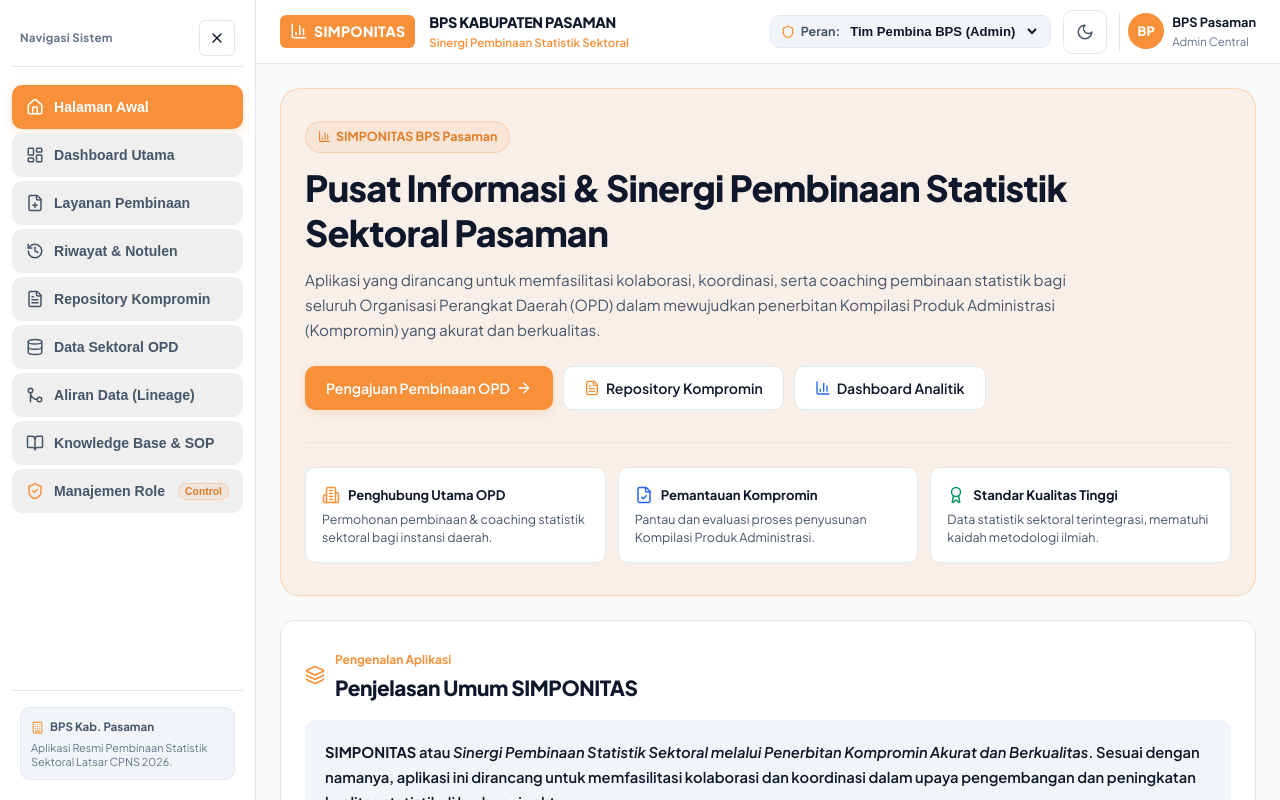
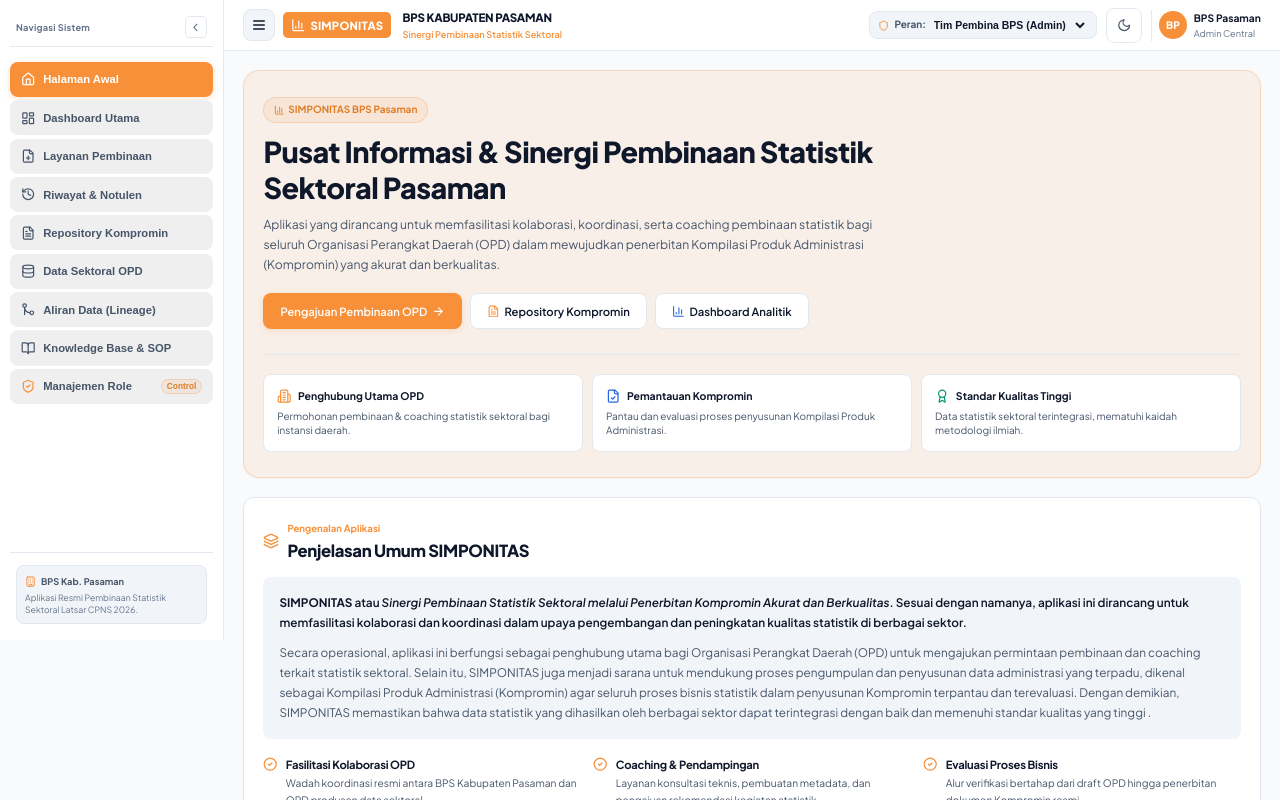
Before and after one commit to MuhammadRafiTasrif/ProjectLatsar_EPSS, a React (Vite) app: page / in a window 1280 px wide. Shown: the top 800 px of the page. Built offline with nearby package versions, Linux system fonts and the light colour scheme.

Commit message:
feat(ui): set view scale 80%, perbaiki fungsi sidebar desktop/mobile, dan optimasi responsif

```diff
--- a/src/App.jsx
+++ b/src/App.jsx
@@ -27,6 +27,21 @@ export default function App() {
 
   const [activeTab, setActiveTab] = useState('home');
   const [isSidebarOpen, setIsSidebarOpen] = useState(false);
+  const [isSidebarCollapsed, setIsSidebarCollapsed] = useState(false);
+
+  const handleToggleSidebar = () => {
+    if (window.innerWidth <= 1024) {
+      setIsSidebarOpen(prev => !prev);
+    } else {
+      setIsSidebarCollapsed(prev => !prev);
+    }
+  };
+
+  const handleNav = (tabId) => {
+    setActiveTab(tabId);
+    window.scrollTo({ top: 0, behavior: 'smooth' });
+    setIsSidebarOpen(false);
+  };
 
   const [opdList, setOpdList] = useState(() => {
     const saved = localStorage.getItem('simponitas_opd');
@@ -94,13 +109,15 @@ export default function App() {
   const currentPermissions = currentRole.permissions || {};
 
   return (
-    <div className="app-container">
+    <div className={`app-container ${isSidebarCollapsed ? 'sidebar-collapsed' : ''}`}>
       <Sidebar
         activeTab={activeTab}
-        setActiveTab={setActiveTab}
+        setActiveTab={handleNav}
         currentPermissions={currentPermissions}
         isOpen={isSidebarOpen}
         onClose={() => setIsSidebarOpen(false)}
+        isCollapsed={isSidebarCollapsed}
+        onToggleCollapse={() => setIsSidebarCollapsed(!isSidebarCollapsed)}
         currentRole={currentRole}
         setRole={setCurrentRole}
         roles={roleData.roles}
@@ -113,12 +130,12 @@ export default function App() {
           currentRole={currentRole}
           setRole={setCurrentRole}
           roles={roleData.roles}
-          onMenuToggle={() => setIsSidebarOpen(!isSidebarOpen)}
+          onMenuToggle={handleToggleSidebar}
         />
 
         <main className="page-wrapper">
           {activeTab === 'home' && (
-            <HomeInfo onNavigate={setActiveTab} />
+            <HomeInfo onNavigate={handleNav} />
           )}
 
           {activeTab === 'dashboard' && (
@@ -126,7 +143,7 @@ export default function App() {
               opdList={opdList}
               pembinaanList={pembinaanList}
               komprominList={komprominList}
-              onNavigate={setActiveTab}
+              onNavigate={handleNav}
             />
           )}
 
--- a/src/components/Sidebar.jsx
+++ b/src/components/Sidebar.jsx
@@ -10,15 +10,19 @@ import {
   BookOpen,
   ShieldCheck,
   Building,
-  X
+  X,
+  ChevronLeft,
+  ChevronRight
 } from 'lucide-react';
 
 export default function Sidebar({
   activeTab,
   setActiveTab,
-  currentPermissions,
+  currentPermissions = {},
   isOpen,
   onClose,
+  isCollapsed,
+  onToggleCollapse,
   currentRole,
   setRole,
   roles
@@ -35,8 +39,13 @@ export default function Sidebar({
     { id: 'roleManagement', label: 'Manajemen Role', icon: ShieldCheck, perm: 'manageRoles', isSpecial: true }
   ];
 
-  const handleNav = (id) => {
-    setActiveTab(id);
+  const handleNavClick = (item) => {
+    const isAllowed = currentPermissions[item.perm];
+    if (!isAllowed) {
+      alert(`Fitur "${item.label}" dibatasi untuk peran "${currentRole?.name || 'saat ini'}". Silakan pilih peran BPS atau Administrator untuk mengakses fitur ini.`);
+      return;
+    }
+    setActiveTab(item.id);
     if (onClose) onClose();
   };
 
@@ -47,24 +56,48 @@ export default function Sidebar({
         onClick={onClose}
         aria-hidden="true"
       />
-      <aside className={`sidebar ${isOpen ? 'sidebar-open' : ''}`}>
-        <div style={{ display: 'flex', alignItems: 'center', justifyContent: 'space-between', padding: '0 8px 10px 8px', borderBottom: '1px solid var(--border-color)', marginBottom: '6px' }}>
-          <span style={{ fontSize: '0.72rem', fontWeight: 700, color: 'var(--text-muted)', letterSpacing: '0.3px' }}>
+      <aside className={`sidebar ${isOpen ? 'sidebar-open' : ''} ${isCollapsed ? 'collapsed' : ''}`}>
+        <div style={{
+          display: 'flex',
+          alignItems: 'center',
+          justifyContent: isCollapsed ? 'center' : 'space-between',
+          padding: isCollapsed ? '0 0 10px 0' : '0 8px 10px 8px',
+          borderBottom: '1px solid var(--border-color)',
+          marginBottom: '6px'
+        }}>
+          {!isCollapsed && (
+            <span className="sidebar-header-text" style={{ fontSize: '0.72rem', fontWeight: 700, color: 'var(--text-muted)', letterSpacing: '0.3px' }}>
               Navigasi Sistem
             </span>
+          )}
+
+          <div style={{ display: 'flex', alignItems: 'center', gap: '4px' }}>
+            {/* Collapse toggle button on desktop */}
+            {onToggleCollapse && (
+              <button
+                onClick={onToggleCollapse}
+                className="btn-collapse-desktop"
+                aria-label={isCollapsed ? 'Perluas sidebar' : 'Ciutkan sidebar'}
+                title={isCollapsed ? 'Perluas sidebar' : 'Ciutkan sidebar'}
+              >
+                {isCollapsed ? <ChevronRight size={16} /> : <ChevronLeft size={16} />}
+              </button>
+            )}
+
+            {/* Mobile close button */}
             {onClose && (
               <button
                 onClick={onClose}
-              className="btn-hamburger"
-              style={{ display: 'flex', minHeight: '36px', minWidth: '36px', padding: '6px' }}
+                className="sidebar-close-btn"
                 aria-label="Tutup navigasi"
               >
                 <X size={16} />
               </button>
             )}
           </div>
+        </div>
 
-        {roles && currentRole && setRole && (
+        {roles && currentRole && setRole && !isCollapsed && (
           <div className="sidebar-role-switch" style={{ padding: '0 8px 10px 8px', borderBottom: '1px solid var(--border-color)', marginBottom: '8px' }}>
             <label htmlFor="sidebar-role-select" style={{ fontSize: '0.72rem', fontWeight: 700, color: 'var(--text-muted)', display: 'block', marginBottom: '4px' }}>
               Peran Pengguna:
@@ -98,7 +131,7 @@ export default function Sidebar({
               <li key={item.id}>
                 <button
                   className={`nav-item ${isActive ? 'active' : ''}`}
-                  onClick={() => handleNav(item.id)}
+                  onClick={() => handleNavClick(item)}
                   style={{
                     width: '100%',
                     border: 'none',
@@ -106,12 +139,12 @@ export default function Sidebar({
                     opacity: isAllowed ? 1 : 0.45,
                     position: 'relative'
                   }}
-                  title={!isAllowed ? 'Fitur ini dibatasi untuk peran Anda' : item.label}
+                  title={!isAllowed ? `Fitur dibatasi untuk peran "${currentRole?.name}"` : item.label}
                 >
                   <span className="icon">
                     <Icon size={18} color={isActive ? '#ffffff' : isAllowed ? (item.isSpecial ? '#f79039' : 'currentColor') : 'var(--text-muted)'} />
                   </span>
-                  <span style={{ flex: 1 }}>{item.label}</span>
+                  <span className="nav-item-label" style={{ flex: 1 }}>{item.label}</span>
                   {item.isSpecial && (
                     <span className="badge badge-primary" style={{ fontSize: '0.65rem', padding: '2px 6px' }}>
                       Control
@@ -123,13 +156,13 @@ export default function Sidebar({
           })}
         </ul>
 
-        <div style={{ marginTop: 'auto', paddingTop: '1rem', borderTop: '1px solid var(--border-color)', padding: '1rem 8px 0 8px' }}>
-          <div style={{ padding: '10px', borderRadius: 'var(--radius-md)', background: 'var(--bg-surface)', border: '1px solid var(--border-color)' }}>
-            <div style={{ display: 'flex', alignItems: 'center', gap: '6px', marginBottom: '4px' }}>
-              <Building size={13} color="var(--primary)" />
-              <span style={{ fontSize: '0.72rem', fontWeight: 700, color: 'var(--text-secondary)' }}>BPS Kab. Pasaman</span>
+        <div className="sidebar-footer" style={{ marginTop: 'auto', paddingTop: '1rem', borderTop: '1px solid var(--border-color)', padding: isCollapsed ? '1rem 0 0 0' : '1rem 8px 0 8px' }}>
+          <div style={{ padding: isCollapsed ? '8px' : '10px', borderRadius: 'var(--radius-md)', background: 'var(--bg-surface)', border: '1px solid var(--border-color)', display: 'flex', flexDirection: 'column', alignItems: isCollapsed ? 'center' : 'flex-start' }}>
+            <div style={{ display: 'flex', alignItems: 'center', gap: '6px', marginBottom: isCollapsed ? 0 : '4px' }}>
+              <Building size={14} color="var(--primary)" />
+              <span className="sidebar-footer-text" style={{ fontSize: '0.72rem', fontWeight: 700, color: 'var(--text-secondary)' }}>BPS Kab. Pasaman</span>
             </div>
-            <p style={{ fontSize: '0.68rem', color: 'var(--text-muted)', lineHeight: '1.3' }}>
+            <p className="sidebar-footer-text" style={{ fontSize: '0.68rem', color: 'var(--text-muted)', lineHeight: '1.3' }}>
               Aplikasi Resmi Pembinaan Statistik Sektoral Latsar CPNS 2026.
             </p>
           </div>
--- a/src/index.css
+++ b/src/index.css
@@ -76,6 +76,7 @@ body {
   overflow-x: hidden;
   line-height: 1.6;
   -webkit-font-smoothing: antialiased;
+  zoom: 0.8;
 }
 
 h1, h2, h3, h4, h5, h6 {
@@ -177,7 +178,74 @@ p {
   height: 100vh;
   z-index: 30;
   overflow-y: auto;
+  overflow-x: hidden;
   flex-shrink: 0;
+  transition: width var(--transition-normal), padding var(--transition-normal);
+}
+
+/* Collapsed Sidebar on Desktop */
+.sidebar.collapsed {
+  width: 72px;
+  padding: 1.25rem 0.5rem;
+}
+
+.sidebar.collapsed .sidebar-header-text,
+.sidebar.collapsed .sidebar-role-switch,
+.sidebar.collapsed .nav-item-label,
+.sidebar.collapsed .sidebar-footer-text,
+.sidebar.collapsed .badge {
+  display: none !important;
+}
+
+.sidebar.collapsed .nav-item {
+  justify-content: center;
+  padding: 10px 0;
+}
+
+.sidebar.collapsed .sidebar-footer {
+  display: flex;
+  justify-content: center;
+}
+
+.btn-collapse-desktop {
+  background: transparent;
+  border: 1px solid var(--border-color);
+  color: var(--text-muted);
+  border-radius: var(--radius-sm);
+  padding: 4px;
+  cursor: pointer;
+  display: flex;
+  align-items: center;
+  justify-content: center;
+  width: 28px;
+  height: 28px;
+  transition: all var(--transition-fast);
+}
+
+.btn-collapse-desktop:hover {
+  background: var(--primary-light);
+  color: var(--primary);
+  border-color: var(--primary-border);
+}
+
+.sidebar-close-btn {
+  display: none;
+  background: transparent;
+  border: 1px solid var(--border-color);
+  color: var(--text-muted);
+  border-radius: var(--radius-sm);
+  padding: 4px;
+  cursor: pointer;
+  align-items: center;
+  justify-content: center;
+  width: 28px;
+  height: 28px;
+  transition: all var(--transition-fast);
+}
+
+.sidebar-close-btn:hover {
+  background: var(--primary-light);
+  color: var(--primary);
 }
 
 .sidebar-overlay {
@@ -282,17 +350,24 @@ p {
 
 /* Hamburger menu button */
 .btn-hamburger {
-  display: none;
-  background: transparent;
+  display: flex;
+  background: var(--bg-surface);
   border: 1px solid var(--border-color);
   color: var(--text-main);
   padding: 8px;
-  border-radius: var(--radius-sm);
+  border-radius: var(--radius-md);
   cursor: pointer;
-  min-height: 44px;
-  min-width: 44px;
+  min-height: 40px;
+  min-width: 40px;
   align-items: center;
   justify-content: center;
+  transition: all var(--transition-fast);
+}
+
+.btn-hamburger:hover {
+  background: var(--primary-light);
+  border-color: var(--primary-border);
+  color: var(--primary);
 }
 
 /* Toggle Switch */
@@ -559,8 +634,16 @@ input:checked + .slider:before {
   max-width: 360px;
 }
 
-/* Mobile Responsive: Tablet */
-@media (max-width: 768px) {
+/* Responsive: Tablet & Laptop Drawer (<= 1024px) */
+@media (max-width: 1024px) {
+  .btn-collapse-desktop {
+    display: none !important;
+  }
+
+  .sidebar-close-btn {
+    display: flex !important;
+  }
+
   .sidebar {
     position: fixed;
     left: 0;
@@ -570,26 +653,44 @@ input:checked + .slider:before {
     transform: translateX(-100%);
     transition: transform var(--transition-normal);
     box-shadow: var(--shadow-lg);
+    width: 280px !important;
+    padding: 1.25rem 0.75rem !important;
   }
 
   .sidebar.sidebar-open {
     transform: translateX(0);
   }
 
+  .sidebar.collapsed {
+    width: 280px !important;
+    padding: 1.25rem 0.75rem !important;
+  }
+
+  .sidebar.collapsed .sidebar-header-text,
+  .sidebar.collapsed .sidebar-role-switch,
+  .sidebar.collapsed .nav-item-label,
+  .sidebar.collapsed .sidebar-footer-text,
+  .sidebar.collapsed .badge {
+    display: initial !important;
+  }
+
+  .sidebar.collapsed .nav-item {
+    justify-content: flex-start !important;
+    padding: 10px 14px !important;
+  }
+
   .sidebar-overlay {
     display: none;
     position: fixed;
     inset: 0;
-    background: rgba(0, 0, 0, 0.4);
+    background: rgba(15, 23, 42, 0.5);
+    backdrop-filter: blur(4px);
+    -webkit-backdrop-filter: blur(4px);
     z-index: 45;
   }
 
   .sidebar-overlay.visible {
     display: block;
-  }
-
-  .btn-hamburger {
-    display: flex;
   }
 
   .navbar {
@@ -600,24 +701,31 @@ input:checked + .slider:before {
     padding: 1rem;
   }
 
-  .nav-brand .brand-text {
-    display: none;
-  }
-
   .navbar-role-selector {
     display: none;
   }
 
   .sidebar-role-switch {
-    display: block;
+    display: block !important;
   }
 
-  .navbar-profile-section {
+  .nav-brand .brand-text span:last-child {
     display: none;
   }
 
   .role-layout-grid {
     grid-template-columns: 1fr !important;
+  }
+}
+
+/* Responsive: Mobile Phone (<= 768px) */
+@media (max-width: 768px) {
+  .nav-brand .brand-text {
+    display: none;
+  }
+
+  .navbar-profile-section {
+    display: none;
   }
 
   .lineage-horizontal {
@@ -632,8 +740,12 @@ input:checked + .slider:before {
   }
 }
 
-/* Mobile Responsive: Phone */
+/* Responsive: Small Phone (<= 480px) */
 @media (max-width: 480px) {
+  body {
+    zoom: 0.9;
+  }
+
   .page-wrapper {
     padding: 0.75rem;
   }
@@ -644,10 +756,10 @@ input:checked + .slider:before {
   }
 
   h1 {
-    font-size: 1.5rem !important;
+    font-size: 1.35rem !important;
   }
 
   h2 {
-    font-size: 1.2rem !important;
+    font-size: 1.15rem !important;
   }
 }
```
Lines whose indentation alone changed are shown as unchanged.
